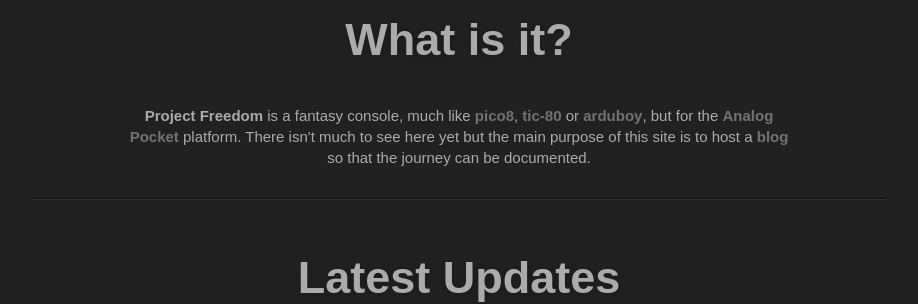
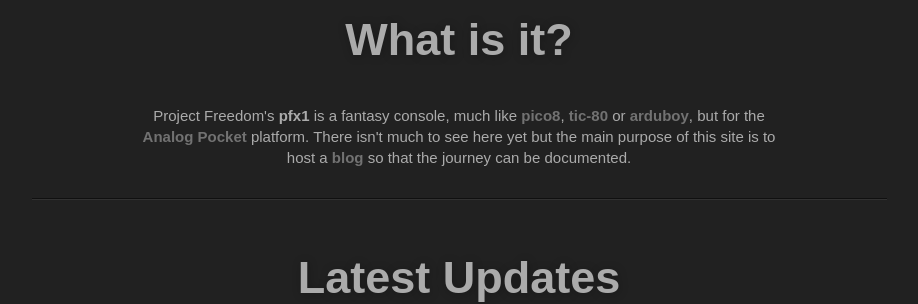
Before and after one commit to ProjectFreedomGaming/Website, a Jekyll site: the page built from index.html, in a window 1280 px wide. Shown: the part 348-652 px from the top of the page, without its empty margins (181-1099 px from the left). Built offline with Jekyll 4.4.1, drawn with Linux system fonts in a browser that asks for light colours; comment, search, counter and statistics services are not loaded.

Commit message:
Added the console name

```diff
--- a/_data/locales/en.yml
+++ b/_data/locales/en.yml
@@ -3,7 +3,7 @@
   subtitle: An open-source fantasy gaming console for the Analog Pocket.
   pagecontent:
     question: What is it?
-    what: <b>Project Freedom</b> is a fantasy console, much like <a href="https://www.lexaloffle.com/pico-8.php">pico8</a>, <a href="https://tic80.com">tic-80</a> or <a href="https://www.arduboy.com">arduboy</a>, but for the <a href="https://www.analogue.co/pocket">Analog Pocket</a> platform. There isn't much to see here yet but the main purpose of this site is to host a <a href="/blog/">blog</a> so that the journey can be documented.
+    what: Project Freedom's <b>pfx1</b> is a fantasy console, much like <a href="https://www.lexaloffle.com/pico-8.php">pico8</a>, <a href="https://tic80.com">tic-80</a> or <a href="https://www.arduboy.com">arduboy</a>, but for the <a href="https://www.analogue.co/pocket">Analog Pocket</a> platform. There isn't much to see here yet but the main purpose of this site is to host a <a href="/blog/">blog</a> so that the journey can be documented.
     blog: Latest Updates
     foot:
       code: Made with ❤️ in Paris, France by <b><a rel="me" href="https://mastodon.gamedev.place/@didier">Didier Malenfant</a></b>. Website originally by <a href="https://exomel.com/" target="_blank">Rémi Prévost</a>, <a href="https://mikemcquaid.com" target="_blank">Mike McQuaid</a> and <a href="https://cargocollective.com/danilalo" target="_blank">Danielle Lalonde</a> and forked from <a href="https://brew.sh" target="_blank">brew.sh</a>. This will by customized eventually 😔. <b>Analog Pocket</b> is a registered trademark of Analogue, Inc. This project is not sponsored by, endorsed or otherwise affiliated with Analogue, Inc. <a href="/pages/thanks">Greetz!</a>.
```
